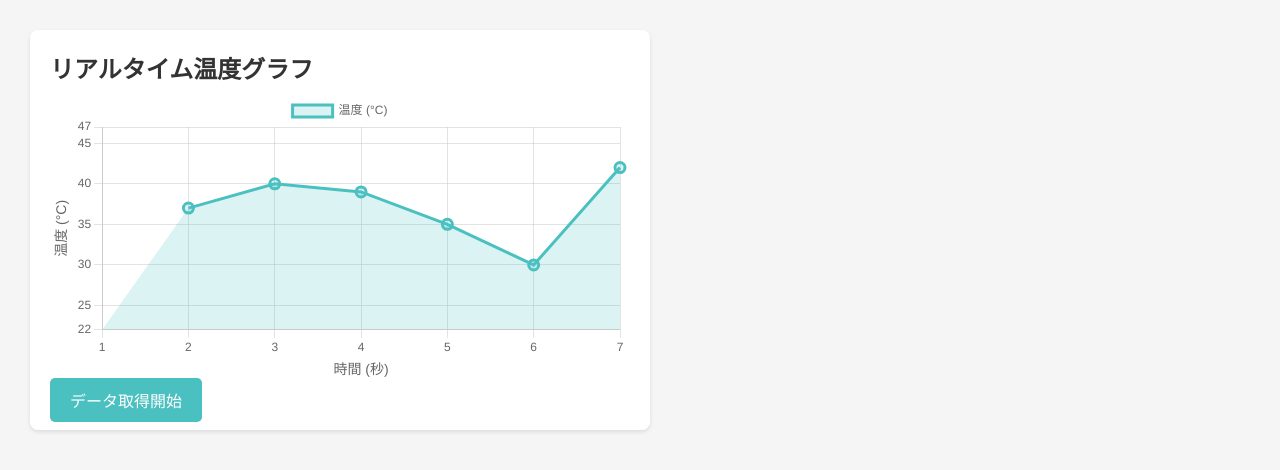
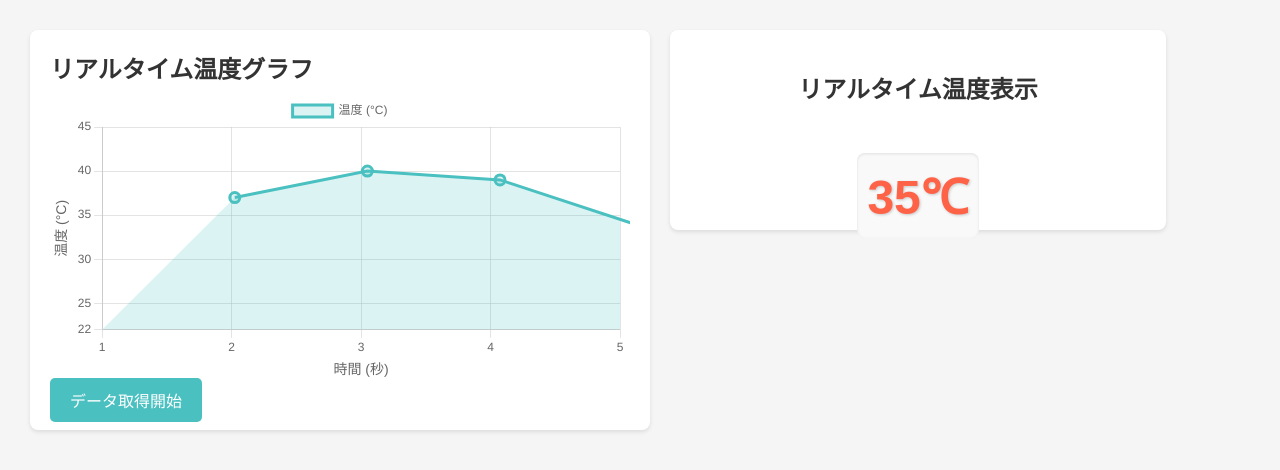
Before and after one commit to village-of-joy/coffeeAPP, a React (Create React App) app in the folder coffe-app/: page / in a window 1280 px wide. Shown: the top 470 px of the page. Built offline with nearby package versions, Linux system fonts and the light colour scheme.

Commit message:
温度表示システム追加

```diff
--- a/coffe-app/src/components/Dashboard.jsx
+++ b/coffe-app/src/components/Dashboard.jsx
@@ -1,5 +1,6 @@
 import React, { useEffect, useState } from 'react';
 import TemperatureGraph from './TemperatureGraph'; // 先ほどのグラフコンポーネントをインポート
+import TemperatureDisplay from './TemperatureDisplay';
 
 const Dashboard = () => {
   const [data, setData] = useState({
@@ -36,10 +37,13 @@ const Dashboard = () => {
 
   const [time, setTime] = useState(0);
   const [isRunning, setIsRunning] = useState(false);
+  const [currentTemperature, setCurrentTemperature] = useState(0);  // 新しく現在の温度を保存
 
   useEffect(() => {
     const interval = setInterval(() => {
       const newTemperature = Math.floor(Math.random() * 30 + 15);
+      setCurrentTemperature(newTemperature);  // 現在の温度を設定
+
       setTime(prevTime => {
         const newTime = prevTime + 1;
 
@@ -136,6 +140,9 @@ const Dashboard = () => {
           )}
         </div>
       </div>
+      <div className='display-container'>
+        <TemperatureDisplay temperature={currentTemperature} />
+      </div>
       {/* 他のコンポーネントや要素をここに追加できます */}
     </div>
   );
--- a/coffe-app/src/components/TemperatureDisplay.jsx
+++ b/coffe-app/src/components/TemperatureDisplay.jsx
@@ -0,0 +1,12 @@
+import React from "react"
+
+const TemperatureDisplay = ({ temperature }) => {
+    return (
+        <div className="temperature-display">
+            <h2>リアルタイム温度表示</h2>
+            <p className="temperature">{ temperature }℃</p>
+        </div>
+    )
+}
+
+export default TemperatureDisplay;
--- a/coffe-app/src/styles.css
+++ b/coffe-app/src/styles.css
@@ -13,14 +13,53 @@ body {
   background-color: #f5f5f5;
 }
 
+/* グラフの設定 */
 .temperature-graph {
   width: 100%;
   height: 80%;
 }
 
+/* 温度表示のスタイル */
+.temperature-display {
+  text-align: center;
+  padding: 20px;
+  border-radius: 15px;
+}
+
+.temperature-display h2 {
+  font-size: 1.5rem;
+  margin-bottom: 0px;
+  color: #333;  /* 見出しを落ち着いた色に */
+}
+
+.temperature {
+  font-size: 3rem;
+  font-weight: bold;
+  color: #ff6347;  /* 温度表示をオレンジレッドで強調 */
+  text-shadow: 1px 1px 3px rgba(0, 0, 0, 0.2);  /* さりげない影で立体感を */
+  padding: 10px;
+  border-radius: 8px;
+  background-color: #f9f9f9;  /* 温度表示自体の背景を薄いグレーに */
+  box-shadow: inset 0 1px 3px rgba(0, 0, 0, 0.1);  /* 内側にシャドウでくぼみ効果 */
+  display: inline-block;
+}
+
+/* ダッシュボードの配置設定（グラフ） */
 .graph-container {
   width: 50%;  /* 幅を画面の50%に設定 */
   height: 50%; /* 高さを画面の50%に設定 */
+  background-color: #fff;
+  border-radius: 8px;
+  box-shadow: 0 2px 4px rgba(0, 0, 0, 0.1);
+  padding: 20px;
+  box-sizing: border-box; /* パディングを含む */
+  margin: 10px; /* マージンを追加してスペースを確保 */
+}
+
+/* ダッシュボードの配置設定（温度表示） */
+.display-container {
+  width: 40%;  /* 幅を画面の50%に設定 */
+  height: 25%; /* 高さを画面の50%に設定 */
   background-color: #fff;
   border-radius: 8px;
   box-shadow: 0 2px 4px rgba(0, 0, 0, 0.1);
```
